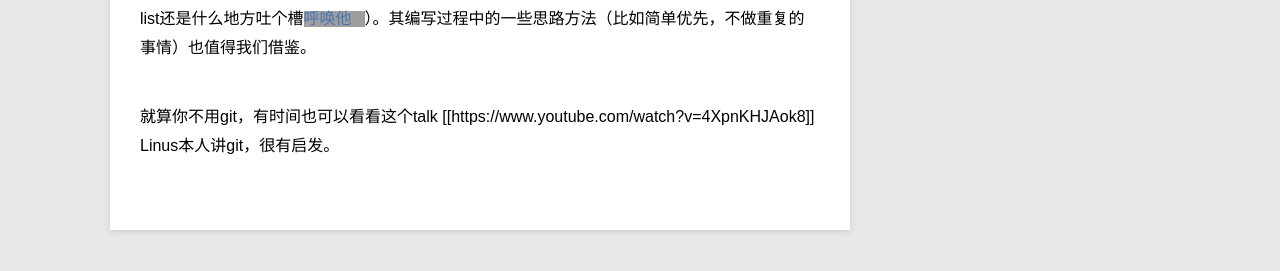
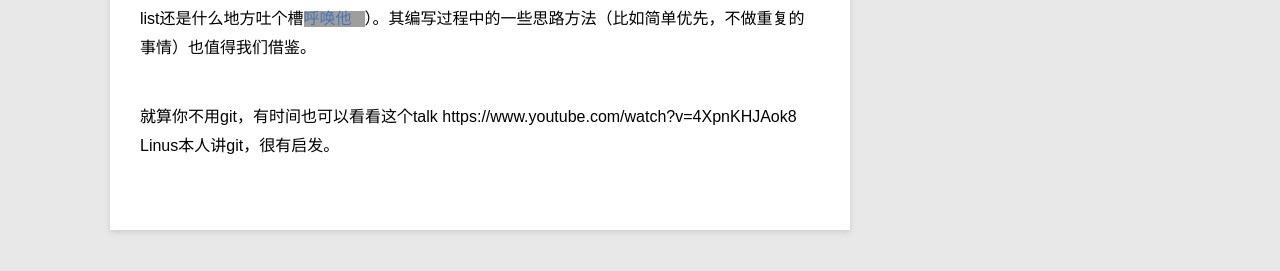
Before and after one commit to liyu1981/liyu1981.github.io, a Jekyll site: the page built from _posts/blog/2014-03-17-git-strategy-of-storing-file.md, in a window 1280 px wide and 900 px high, scrolled down 3409 px. Shown: the part 590-861 px from the top of the window. Built offline with Jekyll 4.4.1, drawn with Linux system fonts in a browser that asks for light colours; Markdown is read by kramdown in place of the engine named in the settings; some of the changed text lies outside the part shown; grey boxes are pictures that could not be loaded.

```diff
--- a/_posts/blog/2014-03-17-git-strategy-of-storing-file.md
+++ b/_posts/blog/2014-03-17-git-strategy-of-storing-file.md
@@ -10,7 +10,7 @@ git的存储，基本上就是把所有的东西都存了一遍。
 
 ## 具体的细节
 
-可以见这里 [[http://git-scm.com/book/en/Git-Internals-Git-Objects]]
+可以见这里 http://git-scm.com/book/en/Git-Internals-Git-Objects
 
 ## 懒得看细节
 
@@ -146,4 +146,4 @@ git按照sha编码存放文件，具体存在哪里？ 随便翻翻.git/objects/
 
 git这个东西，Linus本人觉得比linux kernel做的更好，他自己相当得意（不服的可以去kernel mail list还是什么地方吐个槽[呼唤他](http://thread.gmane.org/gmane.comp.version-control.git/57643/focus=57918)）。其编写过程中的一些思路方法（比如简单优先，不做重复的事情）也值得我们借鉴。
 
-就算你不用git，有时间也可以看看这个talk [[https://www.youtube.com/watch?v=4XpnKHJAok8]] Linus本人讲git，很有启发。
+就算你不用git，有时间也可以看看这个talk https://www.youtube.com/watch?v=4XpnKHJAok8 Linus本人讲git，很有启发。
```
